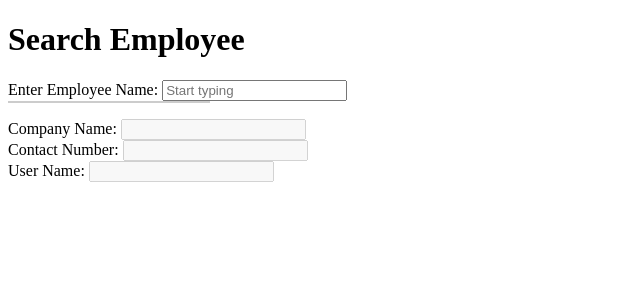
After one commit to FahadRehmann/learning-web-technologies-fall2024-2025-sec-c, a PHP site: page /home.php in a window 1280 px wide. The commit adds this page. Shown: the top 300 px of the page, without its empty margins (0-640 px from the left). Run offline with PHP 8.4, Linux system fonts and the light colour scheme.

Commit message:
Add files via upload

```diff
--- /dev/null
+++ b/Lab_Final/crude.js
@@ -0,0 +1,34 @@
+function searchEmployeeByName() {
+    var name = document.getElementById('empName').value;
+    if (name.length > 0) {
+        var xhr = new XMLHttpRequest();
+        xhr.open("GET", "crude.php?action=searchSuggestionsByName&name=" + name, true);
+        xhr.onload = function() {
+        if (xhr.status === 200) {
+                var data = JSON.parse(xhr.responseText);
+                var suggestionsDiv = document.getElementById('suggestions');
+                suggestionsDiv.innerHTML = '';
+                if (data.length > 0) {
+                    data.forEach(function(employee) {
+                    var suggestion = document.createElement('div');
+                    suggestion.classList.add('suggestion-item');
+                    suggestion.textContent = employee.empName;
+                    suggestion.onclick = function() {
+                        document.getElementById('empName').value = employee.empName;
+                        document.getElementById('companyName').value = employee.companyName;
+                        document.getElementById('contactNo').value = employee.contactNo;
+                        document.getElementById('userName').value = employee.userName;
+                        suggestionsDiv.innerHTML = '';
+                        };
+                    suggestionsDiv.appendChild(suggestion);
+                    });
+                } else {
+                suggestionsDiv.innerHTML = 'No suggestions found.';
+                }
+            }
+        };
+        xhr.send();
+    } else {
+    document.getElementById('suggestions').innerHTML = '';
+    }
+}
--- /dev/null
+++ b/Lab_Final/home.php
@@ -0,0 +1,41 @@
+<!DOCTYPE html>
+<html lang="en">
+<head>
+    <title>Employee Search</title>
+    <style>
+        #suggestions {
+            border: 1px solid #ccc;
+            max-height: 200px;
+            overflow-y: auto;
+            position: absolute;
+            z-index: 10;
+            background-color: white;
+            width: 200px;
+        }
+        .suggestion-item {
+            padding: 8px;
+            cursor: pointer;
+        }
+        .suggestion-item:hover {
+            background-color: #f1f1f1;
+        }
+    </style>
+</head>
+<body>
+    <h1>Search Employee</h1>
+
+    <label for="empName">Enter Employee Name: </label>
+    <input type="text" id="empName" onkeyup="searchEmployeeByName()" placeholder="Start typing" autocomplete="off">
+    <div id="suggestions"></div>
+    <br><br>
+    <label for="companyName">Company Name: </label>
+    <input type="text" id="companyName" disabled>
+    <br>
+    <label for="contactNo">Contact Number: </label>
+    <input type="text" id="contactNo" disabled>
+    <br>
+    <label for="userName">User Name: </label>
+    <input type="text" id="userName" disabled>
+    <script src="crude.js"></script>
+</body>
+</html>
--- a/Lab_Final/login.php
+++ b/Lab_Final/login.php
@@ -14,8 +14,8 @@ $result = $conn->query($sql);
 
 if ($result->num_rows > 0) {
     $row = $result->fetch_assoc();
-    if (password_verify($password, $row['password'])) {
-        echo "Login successful!";
+    if ($password == $row['password']) {
+        header("location: home.php");
     } else {
         echo "Invalid password!";
     }
--- a/Lab_Final/registration.html
+++ b/Lab_Final/registration.html
@@ -1,8 +1,6 @@
 <!DOCTYPE html>
 <html lang="en">
 <head>
-    <meta charset="UTF-8">
-    <meta name="viewport" content="width=device-width, initial-scale=1.0">
     <title>Registration form</title>
     <script src="regcheck.js"></script>
 </head>
```
Also changed, not shown: Lab_Final/crude.php (added, +28 -0 lines), Lab_Final/search.js (added).
